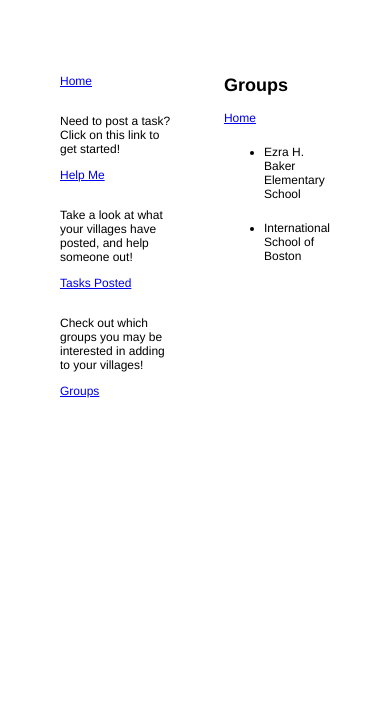
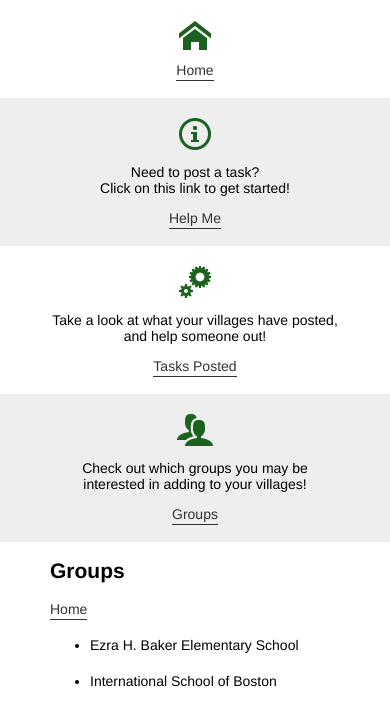
Before and after one commit to adefelic/village_app, a Flask app: page /groups/ in a window 390 px wide. Shown: the top 726 px of the page. Run offline with Flask 2, Linux system fonts and the light colour scheme.

Commit message:
adding some mobile nav styles

```diff
--- a/static/stylesheets/index.css
+++ b/static/stylesheets/index.css
@@ -1,5 +1,46 @@
+/* Icon Font from icomoon */
+
+@font-face {
+  font-family: 'icomoon';
+  src:  url('../fonts/icomoon.eot?3ag0cv');
+  src:  url('../fonts/icomoon.eot?3ag0cv#iefix') format('embedded-opentype'),
+    url('../fonts/icomoon.ttf?3ag0cv') format('truetype'),
+    url('../fonts/icomoon.woff?3ag0cv') format('woff'),
+    url('../fonts/icomoon.svg?3ag0cv#icomoon') format('svg');
+  font-weight: normal;
+  font-style: normal;
+}
+
+[class^="icon-"], [class*=" icon-"] {
+  /* use !important to prevent issues with browser extensions that change fonts */
+  font-family: 'icomoon' !important;
+  speak: none;
+  font-style: normal;
+  font-weight: normal;
+  font-variant: normal;
+  text-transform: none;
+  line-height: 1;
+
+  /* Better Font Rendering =========== */
+  -webkit-font-smoothing: antialiased;
+  -moz-osx-font-smoothing: grayscale;
+}
+
+.icon-home:before {
+  content: "\e900";
+}
+.icon-users:before {
+  content: "\e972";
+}
+.icon-cogs:before {
+  content: "\e995";
+}
+.icon-info:before {
+  content: "\ea0c";
+}
+
 body {
-  font: 12px helvetica;
+  font: 14px helvetica;
   display: flex;
   margin: 60px;
 }
@@ -11,6 +52,18 @@ input {
 .nav {
   flex: 1 1 auto;
   max-width: 200px;
+}
+
+a {
+  color: #333 ;
+  text-decoration: none;
+  border-bottom: 1px solid #333;
+  padding-bottom: 2px;
+}
+
+a:hover {
+  color: #666;
+  border-color: #666;
 }
 
 .content {
@@ -81,7 +134,7 @@ li {
     to {transform: scale(1)}
 }
 
-* Bordered form */
+/* Bordered form */
 form {
     border: 3px solid #f1f1f1;
 }
@@ -147,3 +200,35 @@ img.avatar {
         width: 100%;
     }
 }
+
+@media screen and (max-width: 768px) {
+    body {
+      flex-wrap: wrap;
+      margin: 0;
+    }
+
+    .nav {
+      width: 100%;
+      max-width: 100%;
+    }
+
+    .content {
+      width: 100%;
+    }
+
+    .nav__item:nth-child(even) {
+      background: #eee;
+    }
+
+    .nav__item {
+      padding: 20px 50px;
+      text-align: center;
+    }
+
+    .nav__item span {
+      display: block;
+      font-size: 32px;
+      color: #1b621f;
+      margin-bottom: 10px;
+    }
+}
--- a/templates/groups.html
+++ b/templates/groups.html
@@ -2,6 +2,7 @@
 <html>
 <head>
 	<link href="{{ url_for('static', filename='stylesheets/index.css') }}" rel="stylesheet">
+	<meta name="viewport" content="width=device-width, initial-scale=1">
 </head>
 
 <body>
@@ -13,25 +14,25 @@
 	</script>
 
 	<div class="nav">
-		<div>
-			<br>
+		<div class="nav__item">
+			<span class="icon-home"></span>
 			<a href="/">Home</a>
 		</div>
 
-		<div>
-			<br>
-			<p> Need to post a task? Click on this link to get started! </p>
+		<div class="nav__item">
+			<span class="icon-info"></span>
+			<p> Need to post a task? <br>Click on this link to get started! </p>
 			<a href="/help-me/">Help Me</a>
 		</div>
 
-		<div>
-			<br>
+		<div class="nav__item">
+			<span class="icon-cogs"></span>
 			<p> Take a look at what your villages have posted, and help someone out! </p>
 			<a href="/tasks/">Tasks Posted</a>
 		</div>
 
-		<div>
-			<br>
+		<div class="nav__item">
+			<span class="icon-users"></span>
 			<p> Check out which groups you may be interested in adding to your villages! </p>
 			<a href="/groups/">Groups</a>
 		</div>
```
Also changed, not shown: static/fonts/icomoon.ttf (added), static/fonts/icomoon.woff (added), 2 other files.
